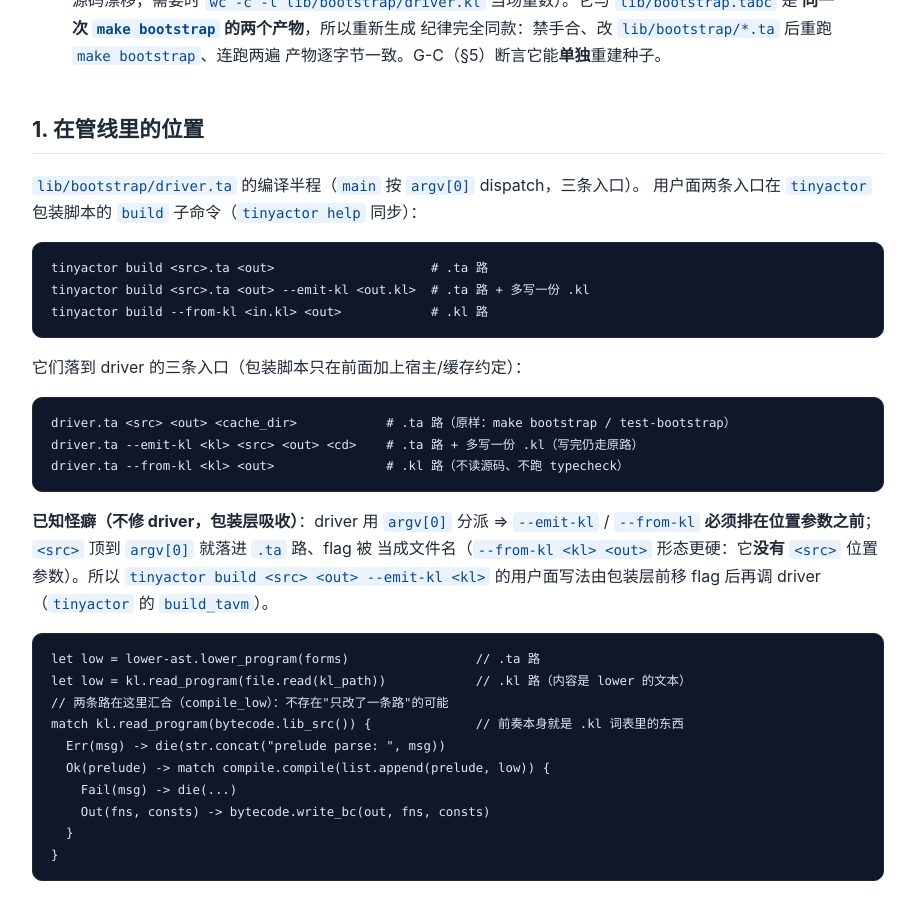
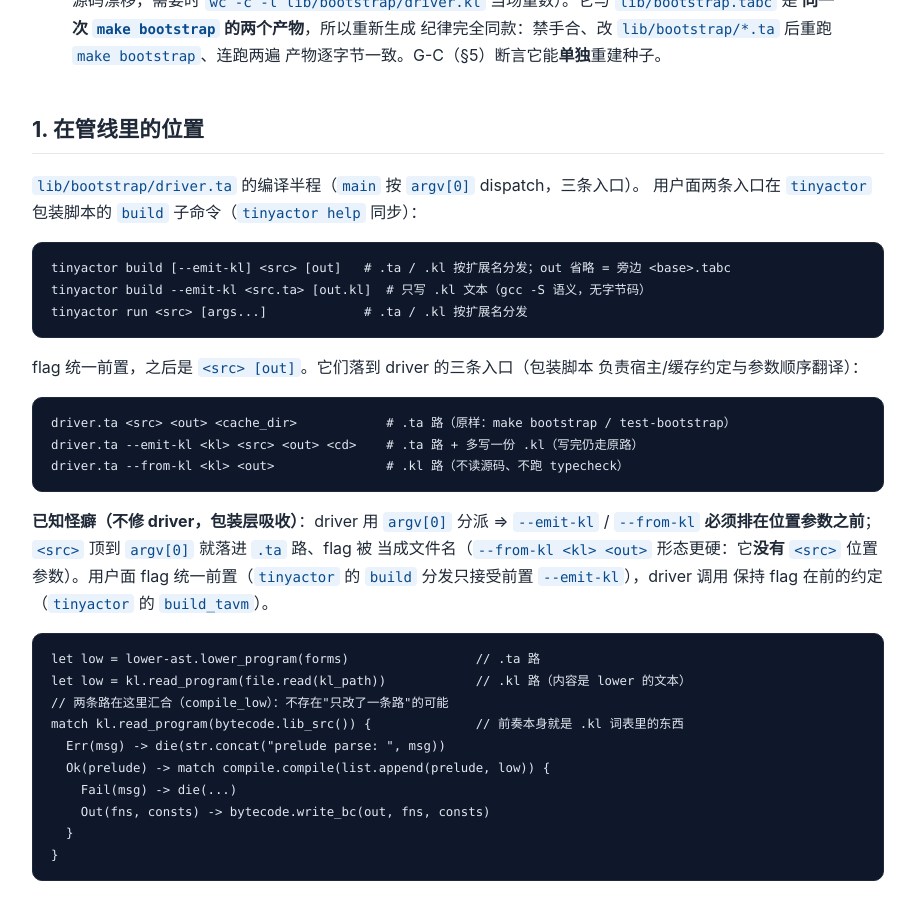
Before and after one commit to tiancaiamao/tinyactor, a Jekyll site: the page built from docs/kl-format.md, in a window 1280 px wide and 900 px high, scrolled down 478 px. Shown: the whole window, without its empty margins (182-1097 px from the left). Built offline with Jekyll 4.4.1, drawn with Linux system fonts in a browser that asks for light colours; our own code applies the rules of GitHub Pages for plain Markdown files.

Commit message:
cli: tinyactor build/run 按扩展名分发，--emit-kl 改为只出 .kl（gcc -S 语义）
用户面（tinyactor 脚本）：
- build <src> [out]  : .ta/.kl 按扩展名分发；out 省略 = 源旁 <base>.tabc
- build --emit-kl <src.ta> [out.kl] : 只写 .kl 文本，不再附赠字节码
- run <src> [args...] : .ta/.kl 按扩展名分发（.kl 路 = from-kl 到临时 .tabc 再 tavm）
- flag 统一前置；删除 --verbose/--no-cache 空壳与 --from-kl 用户面 flag
  （driver 层 --emit-kl/--from-kl 接口不动，包装层负责参数翻译）

测试：run_cli_tests.sh 接缝段改为新形式，新增默认输出名 + 扩展名分发 +
--emit-kl 无字节码断言；docs/kl-format.md §1 同步。

验证：test/run_cli_tests.sh PASS；test/run_module_gate.sh 51 units PASS；
.ta→.tabc 与 .ta→.kl→.tabc 往返 byte-identical。

````diff
--- a/docs/kl-format.md
+++ b/docs/kl-format.md
@@ -27,12 +27,13 @@
 用户面两条入口在 `tinyactor` 包装脚本的 `build` 子命令（`tinyactor help` 同步）：
 
 ```
-tinyactor build <src>.ta <out>                     # .ta 路
-tinyactor build <src>.ta <out> --emit-kl <out.kl>  # .ta 路 + 多写一份 .kl
-tinyactor build --from-kl <in.kl> <out>            # .kl 路
+tinyactor build [--emit-kl] <src> [out]   # .ta / .kl 按扩展名分发；out 省略 = 旁边 <base>.tabc
+tinyactor build --emit-kl <src.ta> [out.kl]  # 只写 .kl 文本（gcc -S 语义，无字节码）
+tinyactor run <src> [args...]             # .ta / .kl 按扩展名分发
 ```
 
-它们落到 driver 的三条入口（包装脚本只在前面加上宿主/缓存约定）：
+flag 统一前置，之后是 `<src> [out]`。它们落到 driver 的三条入口（包装脚本
+负责宿主/缓存约定与参数顺序翻译）：
 
 ```
 driver.ta <src> <out> <cache_dir>            # .ta 路（原样：make bootstrap / test-bootstrap）
@@ -42,9 +43,9 @@ driver.ta --from-kl <kl> <out>               # .kl 路（不读源码、不跑 t
 
 **已知怪癖（不修 driver，包装层吸收）**：driver 用 `argv[0]` 分派 ⇒ `--emit-kl` /
 `--from-kl` **必须排在位置参数之前**；`<src>` 顶到 `argv[0]` 就落进 `.ta` 路、flag 被
-当成文件名（`--from-kl <kl> <out>` 形态更硬：它**没有** `<src>` 位置参数）。所以
-`tinyactor build <src> <out> --emit-kl <kl>` 的用户面写法由包装层前移 flag 后再调 driver
-（`tinyactor` 的 `build_tavm`）。
+当成文件名（`--from-kl <kl> <out>` 形态更硬：它**没有** `<src>` 位置参数）。用户面
+flag 统一前置（`tinyactor` 的 `build` 分发只接受前置 `--emit-kl`），driver 调用
+保持 flag 在前的约定（`tinyactor` 的 `build_tavm`）。
 
 ```ta
 let low = lower-ast.lower_program(forms)                 // .ta 路
````
Also changed, not shown: 2 other files.
